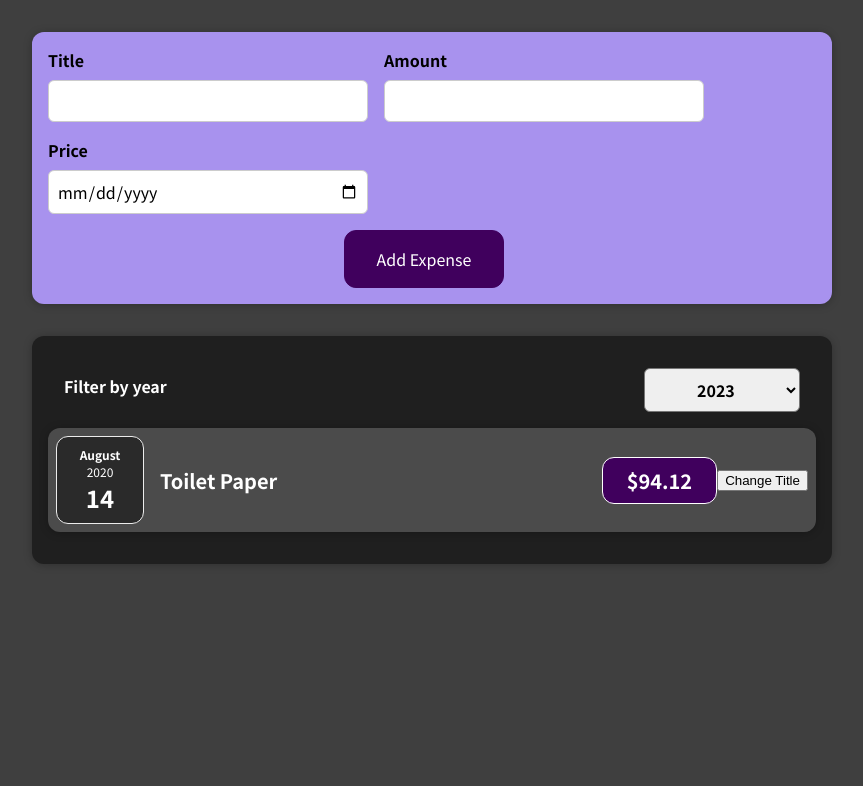
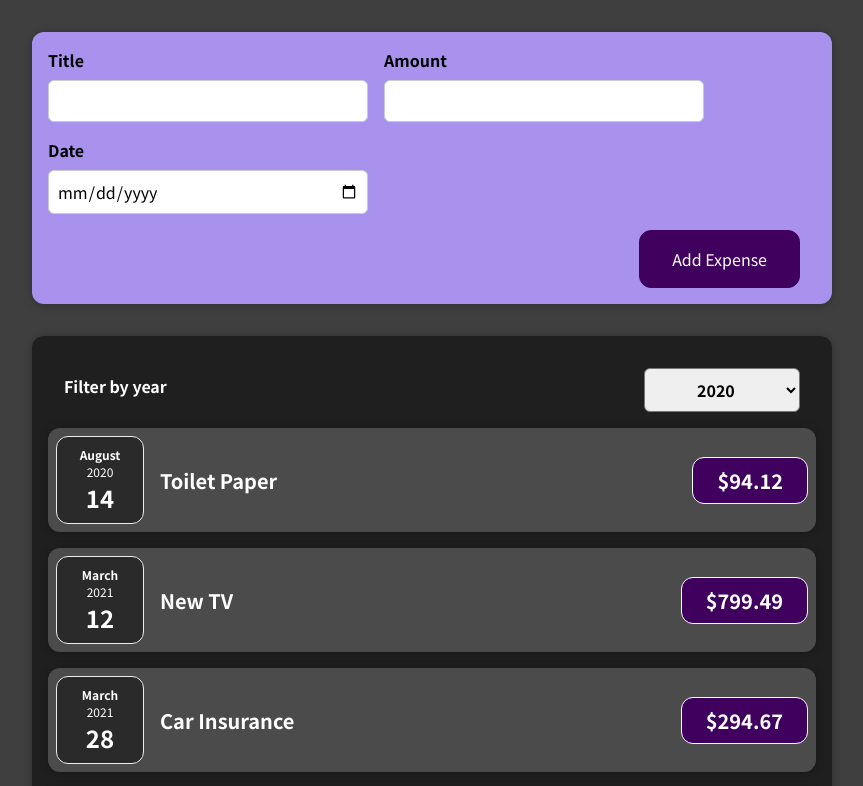
Before and after one commit to Ankitsharma991/React-Learning, a React (Create React App) app in the folder expense_tracker/: page / in a window 1280 px wide. Shown: the top 786 px of the page, without its empty margins (208-1071 px from the left). Built offline with nearby package versions, Linux system fonts and the light colour scheme.

Commit message:
updating changes

```diff
--- a/expense_tracker/src/App.js
+++ b/expense_tracker/src/App.js
@@ -1,7 +1,8 @@
 import React, { useState } from "react";
 import Expenses from "./Components/Expenses/Expenses.js";
 import NewExpense from "./Components/NewExpense/NewExpense.js";
-  const Dummy_Expenses = [
+
+const DUMMY_EXPENSES = [
   {
     id: "e1",
     title: "Toilet Paper",
@@ -22,9 +23,9 @@ import NewExpense from "./Components/NewExpense/NewExpense.js";
     date: new Date(2021, 5, 12),
   },
 ];
-function App() {
 
-  const [expenses, setExpenses] = useState(Dummy_Expenses);
+const App = () => {
+  const [expenses, setExpenses] = useState(DUMMY_EXPENSES);
 
   const addExpenseHandler = (expense) => {
     setExpenses((prevExpenses) => {
@@ -32,12 +33,19 @@ function App() {
     });
   };
 
+  // return React.createElement(
+  //   'div',
+  //   {},
+  //   React.createElement('h2', {}, "Let's get started!"),
+  //   React.createElement(Expenses, { items: expenses })
+  // );
+
   return (
     <div>
       <NewExpense onAddExpense={addExpenseHandler} />
       <Expenses items={expenses} />
     </div>
   );
-}
+};
 
 export default App;
--- a/expense_tracker/src/Components/Expenses/ExpenseDate.js
+++ b/expense_tracker/src/Components/Expenses/ExpenseDate.js
@@ -1,16 +1,19 @@
-import "./ExpenseDate.css";
+import React from 'react';
 
-function ExpenseDate(props) {
-  const month = props.date.toLocaleString("en-US", { month: "long" });
-  const day = props.date.toLocaleString("en-US", { day: "2-digit" });
+import './ExpenseDate.css';
+
+const ExpenseDate = (props) => {
+  const month = props.date.toLocaleString('en-US', { month: 'long' });
+  const day = props.date.toLocaleString('en-US', { day: '2-digit' });
   const year = props.date.getFullYear();
 
   return (
-    <div className="expense-date">
-      <div className="expense-date__month">{month}</div>
-      <div className="expense-date__year">{year}</div>
-      <div className="expense-date__day">{day}</div>
+    <div className='expense-date'>
+      <div className='expense-date__month'>{month}</div>
+      <div className='expense-date__year'>{year}</div>
+      <div className='expense-date__day'>{day}</div>
     </div>
   );
-}
+};
+
 export default ExpenseDate;
--- a/expense_tracker/src/Components/Expenses/ExpenseItem.js
+++ b/expense_tracker/src/Components/Expenses/ExpenseItem.js
@@ -1,26 +1,17 @@
-import "./ExpenseItem.css";
-import ExpenseDate from "./ExpenseDate";
-import Card from "../UI/Card";
-import React, { useState } from "react";
+import React from 'react';
 
+import ExpenseDate from './ExpenseDate';
+import Card from '../UI/Card';
+import './ExpenseItem.css';
 
-function ExpenseItem(props) {
-  const [title, setTitle] = useState(props.title);
-  console.log("ExpensesItem evaluated by React");
-
-  const clickHandler = () => {
-    setTitle('Updated!');
-    console.log(title);
-  };
-
+const ExpenseItem = (props) => {
   return (
-    <Card className="expense-item">
+    <Card className='expense-item'>
       <ExpenseDate date={props.date} />
-      <div className="expense-item__description">
+      <div className='expense-item__description'>
         <h2>{props.title}</h2>
-        <div className="expense-item__price">${props.amount}</div>
+        <div className='expense-item__price'>${props.amount}</div>
       </div>
-      <button onClick={clickHandler}>Change Title</button>
     </Card>
   );
 }
--- a/expense_tracker/src/Components/Expenses/Expenses.js
+++ b/expense_tracker/src/Components/Expenses/Expenses.js
@@ -1,43 +1,35 @@
-import React, { useState } from "react";
-import ExpenseItem from "./ExpenseItem";
-import "./Expenses.css";
-import Card from "../UI/Card";
-import ExpensesFilter from "./ExpensesFilter";
+import React, { useState } from 'react';
 
-function Expenses(props) {
-  const [filteredYear, setFilteredYear] = useState("2020");
+import ExpenseItem from './ExpenseItem';
+import Card from '../UI/Card';
+import ExpensesFilter from './ExpensesFilter';
+import './Expenses.css';
+
+const Expenses = (props) => {
+  const [filteredYear, setFilteredYear] = useState('2020');
+
   const filterChangeHandler = (selectedYear) => {
     setFilteredYear(selectedYear);
   };
 
-  const filteredExpenses = props.items.filter((expense) => {
-    return expense.date.getFullYear().toString() === filteredYear;
-  });
-
-  let expenseContent = <p>No expenses found</p>;
-  if (filteredExpenses.length > 0) {
-    expenseContent = filteredExpenses.map((expense) => {
-      return (
-        <ExpenseItem
-          key={expense.id}
-          title={expense.title}
-          amount={expense.amount}
-          date={expense.date}
-        />
-      );
-    });
-  }
   return (
     <div>
-      <Card className="expenses">
+      <Card className='expenses'>
         <ExpensesFilter
           selected={filteredYear}
           onChangeFilter={filterChangeHandler}
         />
-        {expenseContent}
+        {props.items.map((expense) => (
+          <ExpenseItem
+            key={expense.id}
+            title={expense.title}
+            amount={expense.amount}
+            date={expense.date}
+          />
+        ))}
       </Card>
     </div>
   );
-}
+};
 
 export default Expenses;
--- a/expense_tracker/src/Components/Expenses/ExpensesFilter.js
+++ b/expense_tracker/src/Components/Expenses/ExpensesFilter.js
@@ -1,18 +1,21 @@
-import React from "react";
+import React from 'react';
 
-import "./ExpensesFilter.css";
+import './ExpensesFilter.css';
 
-const ExpensesFilter = () => {
+const ExpensesFilter = (props) => {
+  const dropdownChangeHandler = (event) => {
+    props.onChangeFilter(event.target.value);
+  };
+
   return (
-    <div className="expenses-filter">
-      <div className="expenses-filter__control">
+    <div className='expenses-filter'>
+      <div className='expenses-filter__control'>
         <label>Filter by year</label>
-        <select>
-          <option value="2023">2023</option>
-          <option value="2022">2022</option>
-          <option value="2021">2021</option>
-          <option value="2020">2020</option>
-          <option value="2019">2019</option>
+        <select value={props.selected} onChange={dropdownChangeHandler}>
+          <option value='2022'>2022</option>
+          <option value='2021'>2021</option>
+          <option value='2020'>2020</option>
+          <option value='2019'>2019</option>
         </select>
       </div>
     </div>
--- a/expense_tracker/src/Components/NewExpense/ExpenseForm.js
+++ b/expense_tracker/src/Components/NewExpense/ExpenseForm.js
@@ -1,21 +1,42 @@
-import React, { useState } from "react";
-import "./ExpenseForm.css";
+import React, { useState } from 'react';
+
+import './ExpenseForm.css';
 
 const ExpenseForm = (props) => {
-  const [enteredTitle, setEnteredTitle] = useState("");
-  const [enteredDate, setEnteredDate] = useState("");
-  const [enteredAmount, setEnteredAmount] = useState("");
+  const [enteredTitle, setEnteredTitle] = useState('');
+  const [enteredAmount, setEnteredAmount] = useState('');
+  const [enteredDate, setEnteredDate] = useState('');
+  // const [userInput, setUserInput] = useState({
+  //   enteredTitle: '',
+  //   enteredAmount: '',
+  //   enteredDate: '',
+  // });
 
   const titleChangeHandler = (event) => {
     setEnteredTitle(event.target.value);
+    // setUserInput({
+    //   ...userInput,
+    //   enteredTitle: event.target.value,
+    // });
+    // setUserInput((prevState) => {
+    //   return { ...prevState, enteredTitle: event.target.value };
+    // });
   };
 
   const amountChangeHandler = (event) => {
     setEnteredAmount(event.target.value);
+    // setUserInput({
+    //   ...userInput,
+    //   enteredAmount: event.target.value,
+    // });
   };
 
   const dateChangeHandler = (event) => {
     setEnteredDate(event.target.value);
+    // setUserInput({
+    //   ...userInput,
+    //   enteredDate: event.target.value,
+    // });
   };
 
   const submitHandler = (event) => {
@@ -26,48 +47,47 @@ const ExpenseForm = (props) => {
       amount: enteredAmount,
       date: new Date(enteredDate),
     };
-    props.onSaveExpenseDate(expenseData);
-    setEnteredTitle("");
-    setEnteredAmount("");
-    setEnteredDate("");
+
+    props.onSaveExpenseData(expenseData);
+    setEnteredTitle('');
+    setEnteredAmount('');
+    setEnteredDate('');
   };
 
   return (
     <form onSubmit={submitHandler}>
-      <div className="new-expense__controls">
-        <div className="new-expense__control">
+      <div className='new-expense__controls'>
+        <div className='new-expense__control'>
           <label>Title</label>
           <input
-            type="text"
+            type='text'
             value={enteredTitle}
             onChange={titleChangeHandler}
           />
         </div>
-
-        <div className="new-expense__control">
+        <div className='new-expense__control'>
           <label>Amount</label>
           <input
-            type="number"
-            min="0.01"
-            step="0.01"
+            type='number'
+            min='0.01'
+            step='0.01'
             value={enteredAmount}
             onChange={amountChangeHandler}
           />
         </div>
-
-        <div className="new-expense__control">
-          <label>Price</label>
+        <div className='new-expense__control'>
+          <label>Date</label>
           <input
-            type="date"
-            min="2023-01-01"
-            max="2024-01-01"
+            type='date'
+            min='2019-01-01'
+            max='2024-01-01'
             value={enteredDate}
             onChange={dateChangeHandler}
           />
         </div>
       </div>
-      <div className="new-expense__action">
-        <button type="submit">Add Expense</button>
+      <div className='new-expense__actions'>
+        <button type='submit'>Add Expense</button>
       </div>
     </form>
   );
--- a/expense_tracker/src/Components/NewExpense/NewExpense.js
+++ b/expense_tracker/src/Components/NewExpense/NewExpense.js
@@ -1,6 +1,7 @@
 import React from 'react';
+
+import ExpenseForm from './ExpenseForm';
 import './NewExpense.css';
-import ExpenseForm from './ExpenseForm';
 
 const NewExpense = (props) => {
   const saveExpenseDataHandler = (enteredExpenseData) => {
@@ -8,13 +9,14 @@ const NewExpense = (props) => {
       ...enteredExpenseData,
       id: Math.random().toString()
     };
-        props.onAddExpense(expenseData); // This is the function that was passed from App.js
-    }
-    return(
+    props.onAddExpense(expenseData);
+  };
+
+  return (
     <div className='new-expense'>
-            <ExpenseForm onSaveExpenseDate={saveExpenseDataHandler} />
+      <ExpenseForm onSaveExpenseData={saveExpenseDataHandler} />
     </div>
-    )
-}
+  );
+};
 
 export default NewExpense;
--- a/expense_tracker/src/Components/UI/Card.js
+++ b/expense_tracker/src/Components/UI/Card.js
@@ -1,11 +1,11 @@
+import React from 'react';
 
 import './Card.css';
 
-function Card(props){
-    const classes = 'card ' + props.className;
-    return(
-        <div className={classes}>{props.children}</div>
-    )
-}
+const Card = (props) => {
+  const classes = 'card ' + props.className;
+
+  return <div className={classes}>{props.children}</div>;
+};
 
 export default Card;
```
Lines whose indentation alone changed are shown as unchanged.
